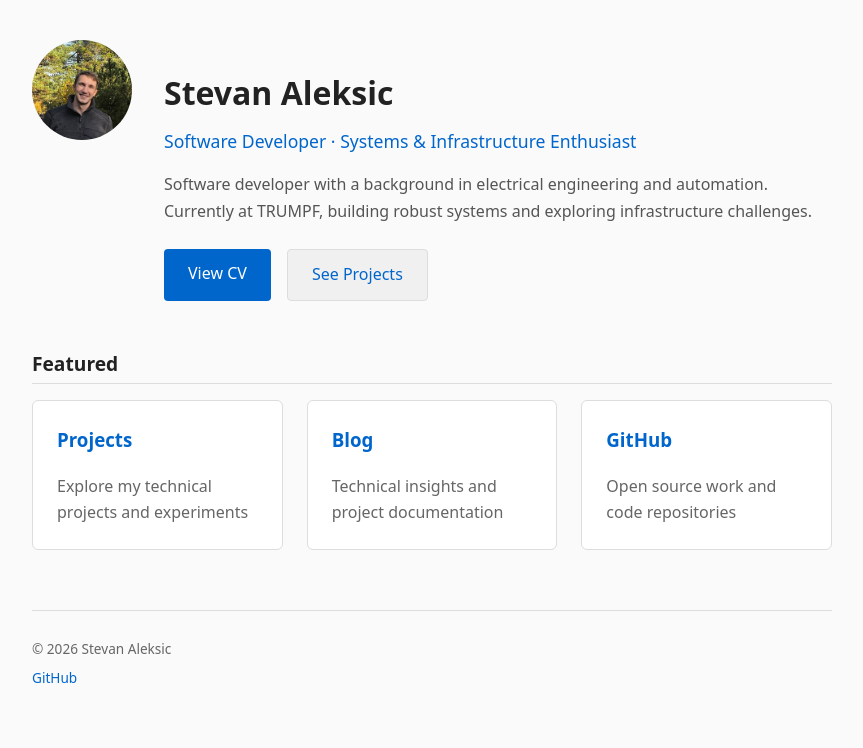
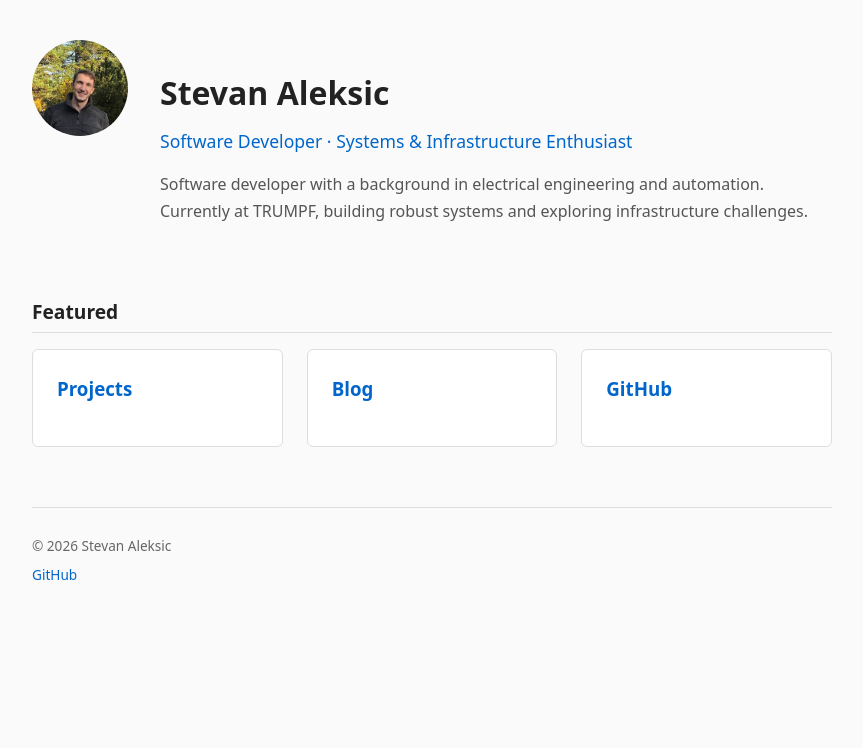
Before and after one commit to EngingeerSteve/stevan-aleksic-site, a web app: file index.html in a window 1280 px wide. Shown: the part 195-943 px from the top of the page, without its empty margins (208-1071 px from the left). After the commit the page ends 775 px from the top, so only its background shows below. Run offline with its HTML, style and script files only (its server is not run), Linux system fonts and the light colour scheme.

Commit message:
Homepage edits

```diff
--- a/css/style.css
+++ b/css/style.css
@@ -155,11 +155,11 @@ article li {
 }
 
 .profile-photo {
-  width: 150px;
-  height: 150px;
-  border-radius: 50%;
+  width: 96px;
+  height: 96px;
+  border-radius: 100%;
   object-fit: cover;
-  margin-bottom: 1.5rem;
+  flex-shrink: 0;
 }
 
 .hero-content {
@@ -171,10 +171,6 @@ article li {
 
 /* Mobile */
 @media (max-width: 768px) {
-  .profile-photo {
-    width: 120px;
-    height: 120px;
-  }
 
   .cta-buttons {
     flex-direction: column;
@@ -197,12 +193,6 @@ article li {
     align-items: flex-start;
     text-align: left;
     gap: 2rem;
-  }
-
-  .profile-photo {
-    width: 100px;
-    height: 100px;
-    flex-shrink: 0;
   }
 }
 
--- a/index.html
+++ b/index.html
@@ -33,10 +33,6 @@
             Software developer with a background in electrical engineering and automation.
             Currently at TRUMPF, building robust systems and exploring infrastructure challenges.
           </p>
-          <div class="cta-buttons">
-            <a href="cv.html" class="btn btn-primary">View CV</a>
-            <a href="projects.html" class="btn btn-secondary">See Projects</a>
-          </div>
         </div>
       </div>
     </section>
@@ -46,15 +42,12 @@
       <div class="featured-grid">
         <a href="projects.html" class="featured-card">
           <h3>Projects</h3>
-          <p>Explore my technical projects and experiments</p>
         </a>
         <a href="blog.html" class="featured-card">
           <h3>Blog</h3>
-          <p>Technical insights and project documentation</p>
         </a>
         <a href="https://github.com/EngingeerSteve" target="_blank" class="featured-card">
           <h3>GitHub</h3>
-          <p>Open source work and code repositories</p>
         </a>
       </div>
     </section>
```
